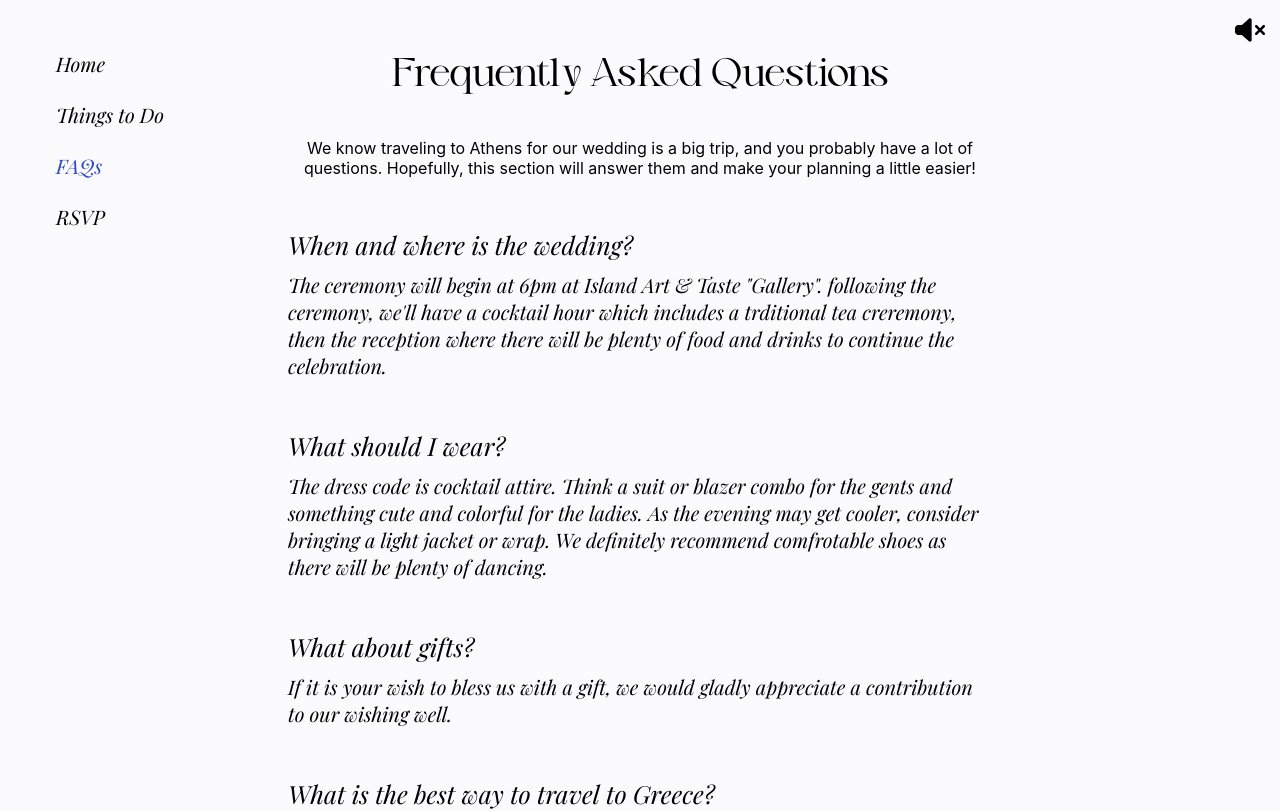
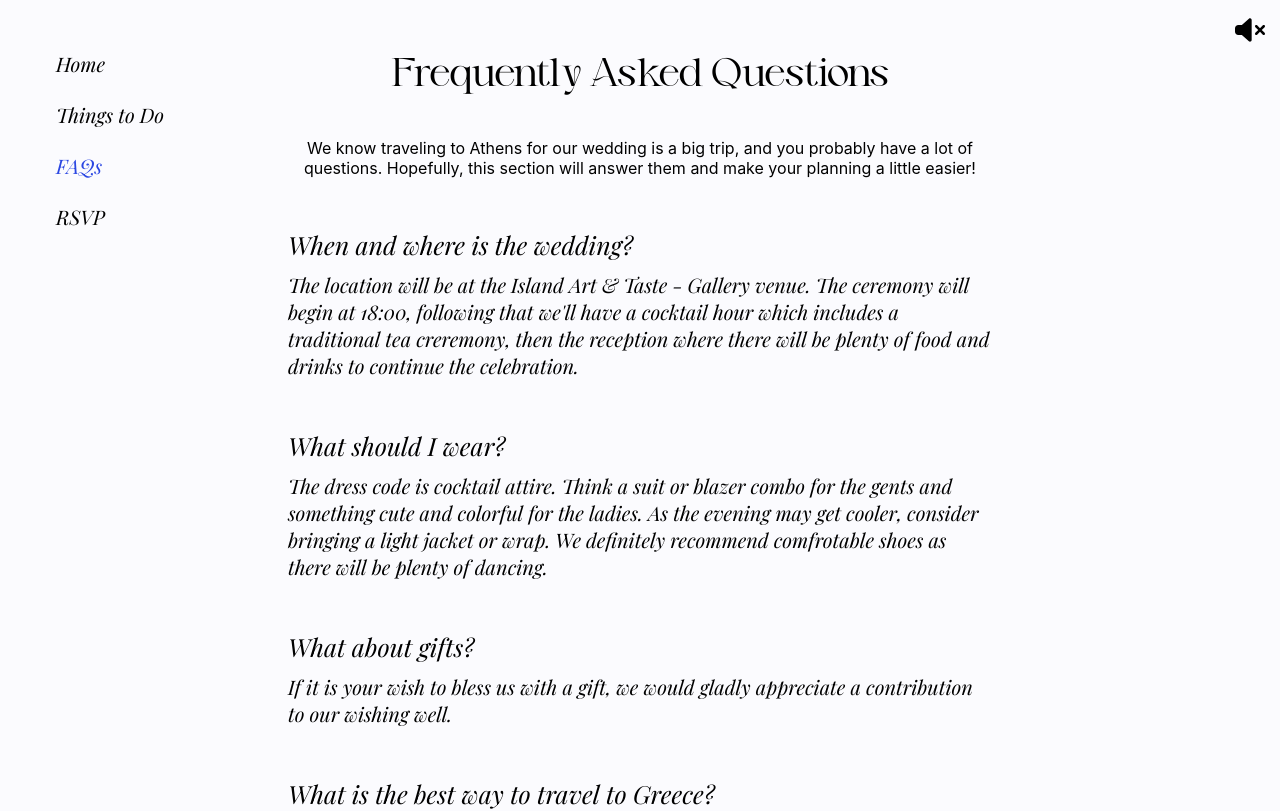
Before and after one commit to cmaylynn12/kimplusdim, a React (Create React App) app: page /faqs in a window 1280 px wide. Shown: the top 811 px of the page. Built offline with nearby package versions, Linux system fonts and the light colour scheme.

Commit message:
FAQ update

```diff
--- a/src/components/faqs/faqsConfig.ts
+++ b/src/components/faqs/faqsConfig.ts
@@ -6,7 +6,7 @@ export const FAQs: FAQ[] = [
   {
     question: "When and where is the wedding?",
     answer:
-      'The ceremony will begin at 6pm at Island Art & Taste "Gallery". following the ceremony, we\'ll have a cocktail hour which includes a trditional tea creremony, then the reception where there will be plenty of food and drinks to continue the celebration.',
+      "The location will be at the Island Art & Taste - Gallery venue. The ceremony will begin at 18:00, following that we'll have a cocktail hour which includes a traditional tea creremony, then the reception where there will be plenty of food and drinks to continue the celebration.",
   },
   {
     question: "What should I wear?",
```
